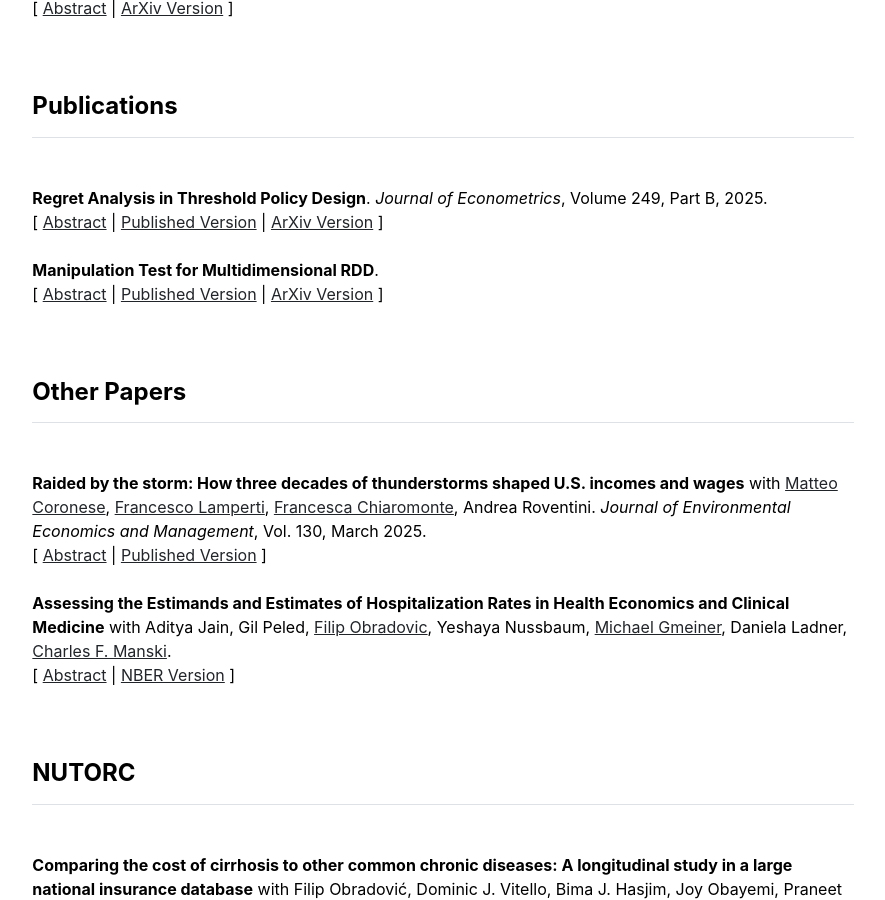
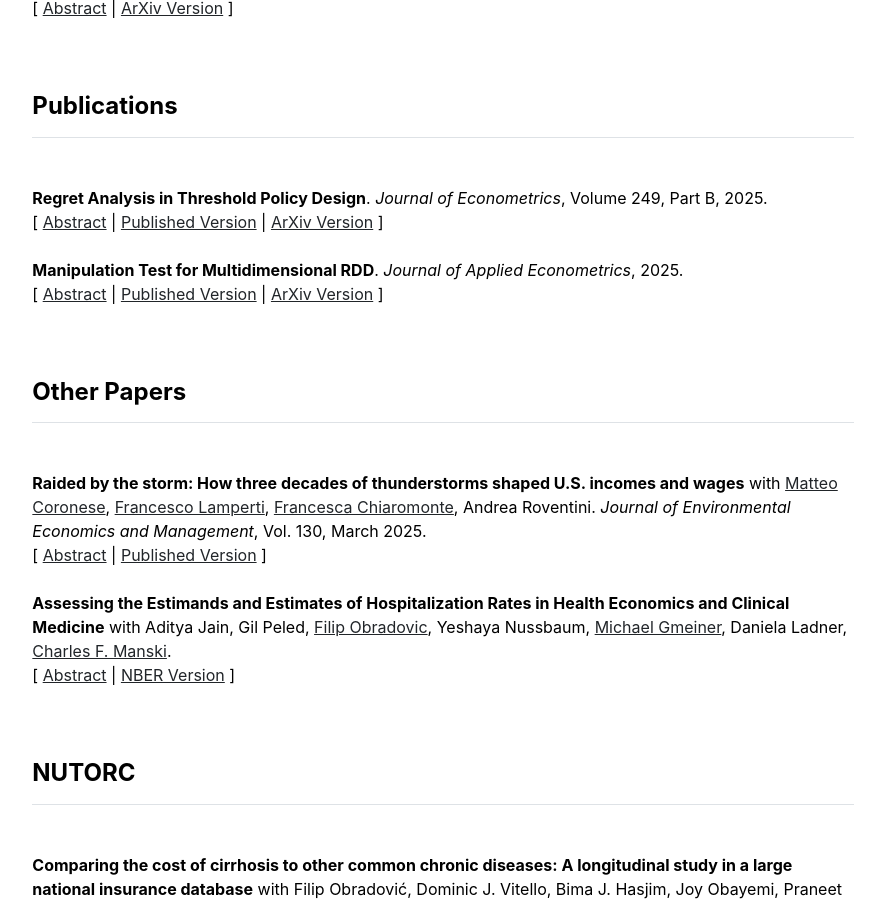
Before and after one commit to fedecrp/fedecrp.github.io, a Jekyll site: the page built from index.md, in a window 1280 px wide and 900 px high, scrolled down 715 px. Shown: the whole window, without its empty margins (197-1082 px from the left). Built offline with Jekyll 4.4.1, drawn with Linux system fonts in a browser that asks for light colours.

Commit message:
Update publications.html

```diff
--- a/_includes/publications.html
+++ b/_includes/publications.html
@@ -31,6 +31,7 @@
       <li class="mb-4">
         <div>
           <strong>Manipulation Test for Multidimensional RDD</strong>.
+          <em>Journal of Applied Econometrics</em>, 2025.
         </div>
         <div>
           [
```
